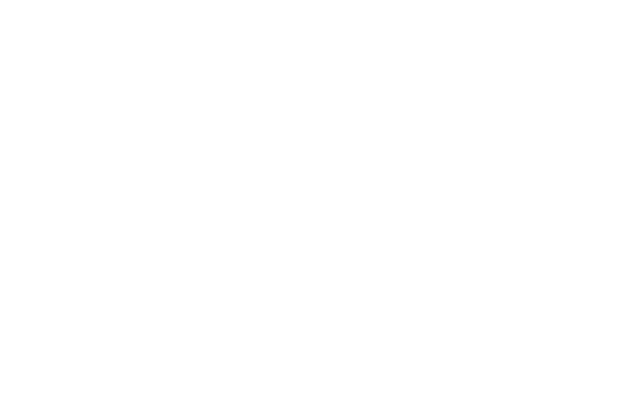
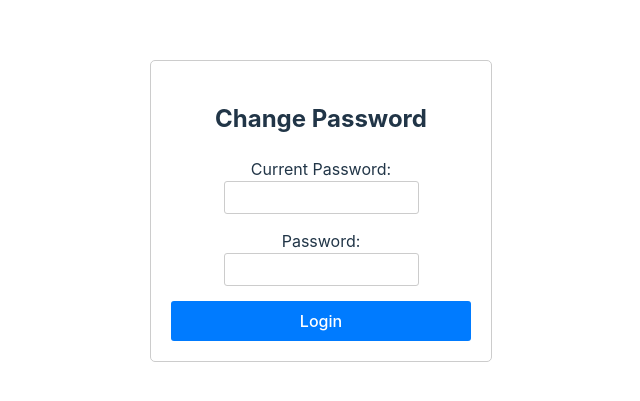
Before and after one commit to rohitsantino/authentication, a React (Vite) app in the folder client/: page /change-password in a window 1280 px wide. Before the commit this address had no page. Shown: the part 189-590 px from the top of the page, without its empty margins (319-959 px from the left). Built offline with nearby package versions, Linux system fonts and the light colour scheme.

Commit message:
feat:created change-password page

```diff
--- /dev/null
+++ b/client/src/components/PasswordChangeForm/PasswordChangeForm.jsx
@@ -0,0 +1,48 @@
+import React, { useState } from 'react';
+import styles from './PasswordChangeForm.module.css';
+
+const PasswordChangeForm = () => {
+    const [currenPassword, setCurrenPassword] = useState('');
+    const [newPassword, setNewPassword] = useState('');
+
+    const handleSubmit = (e) => {
+        e.preventDefault();
+        console.log('Current password:', currenPassword);
+        console.log('newPassword:', newPassword);
+    };
+
+    return (
+        <div className={styles.container}>
+            <h2>Change Password</h2>
+            <form onSubmit={handleSubmit} className={styles.form}>
+                <div className={styles.formGroup}>
+                    <div className="label">
+                        <label htmlFor="current-password">Current Password:</label>
+                    </div>
+                    <input
+                        type="password"
+                        id="current-password"
+                        value={currenPassword}
+                        onChange={(e) => setCurrenPassword(e.target.value)}
+                        className={styles.input}
+                    />
+                </div>
+                <div className={styles.formGroup}>
+                    <div className="label">
+                        <label htmlFor="new-password">Password:</label>
+                    </div>
+                    <input
+                        type="password"
+                        id="new-password"
+                        value={newPassword}
+                        onChange={(e) => setNewPassword(e.target.value)}
+                        className={styles.input}
+                    />
+                </div>
+                <button type="submit" className={styles.button}>Login</button>
+            </form>
+        </div>
+    );
+};
+
+export default PasswordChangeForm;
--- /dev/null
+++ b/client/src/components/PasswordChangeForm/PasswordChangeForm.module.css
@@ -0,0 +1,41 @@
+/* Login.module.css */
+
+.container {
+    width: 300px;
+    margin: auto;
+    padding: 20px;
+    border: 1px solid #ccc;
+    border-radius: 5px;
+  }
+
+  .form {
+    display: flex;
+    flex-direction: column;
+  }
+
+  .formGroup {
+    margin-bottom: 15px;
+  }
+
+  .label {
+    font-weight: bold;
+  }
+
+  .input {
+    padding: 8px;
+    border: 1px solid #ccc;
+    border-radius: 3px;
+  }
+
+  .button {
+    padding: 10px 20px;
+    background-color: #007bff;
+    color: #fff;
+    border: none;
+    border-radius: 3px;
+    cursor: pointer;
+  }
+
+  .button:hover {
+    background-color: #0056b3;
+  }
--- /dev/null
+++ b/client/src/components/PasswordChangeForm/index.js
@@ -0,0 +1,3 @@
+import PasswordChangeForm from "./PasswordChangeForm";
+
+export{PasswordChangeForm};
--- /dev/null
+++ b/client/src/pages/ChangePassword/ChangePassword.jsx
@@ -0,0 +1,8 @@
+import React from 'react';
+import { PasswordChangeForm } from '@components/PasswordChangeForm';
+
+export default function ChangePassword() {
+  return (
+    <PasswordChangeForm/>
+  )
+}
--- /dev/null
+++ b/client/src/pages/ChangePassword/index.js
@@ -0,0 +1,3 @@
+import ChangePassword from "./ChangePassword";
+
+export{ChangePassword};
--- a/client/src/routes/index.js
+++ b/client/src/routes/index.js
@@ -1,6 +1,7 @@
 import { BrowserRouter, Routes, Route } from 'react-router-dom';
 import { Login } from '@pages/Login';
 import { Register } from '@pages/Register';
+import { ChangePassword } from '@pages/ChangePassword';
 
 export default function RouteHandler() {
     return (
@@ -9,6 +10,7 @@
                 <Route path='/'>
                     <Route index element={<Login />} />
                     <Route path='register' element={<Register />} />
+                    <Route path='change-password' element={<ChangePassword />} />
                 </Route>
             </Routes>
         </BrowserRouter>
```
